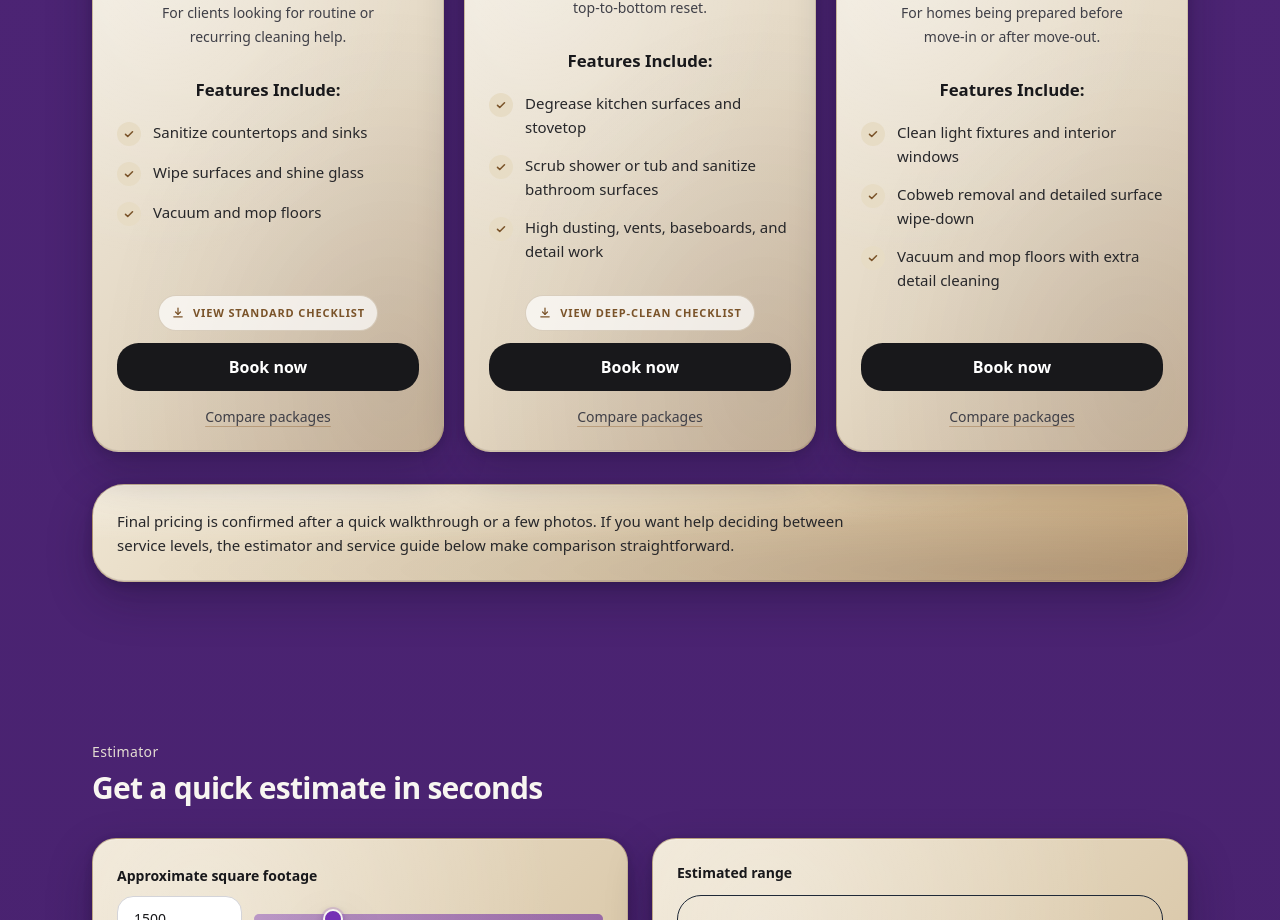
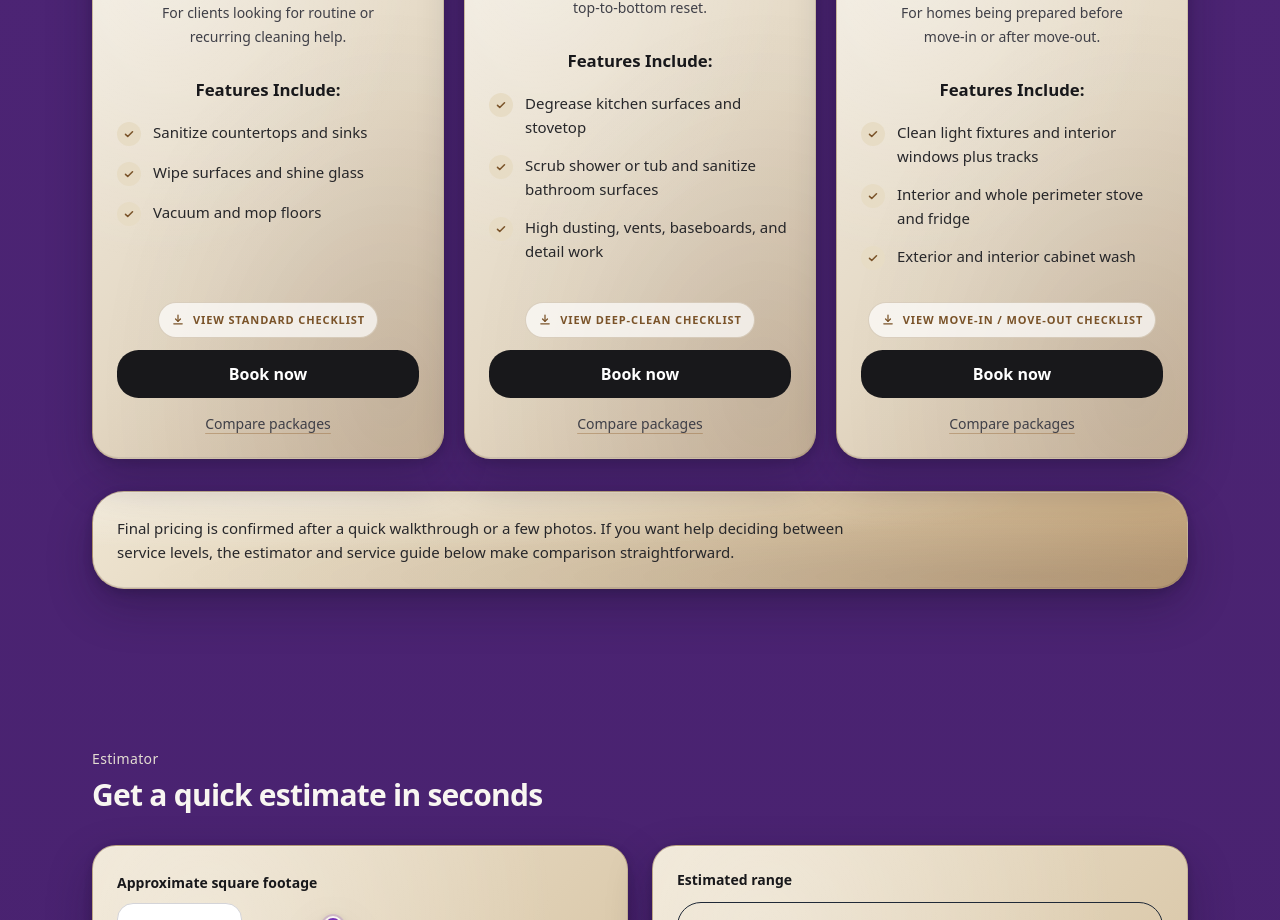
Before and after one commit to conels08/minute-maids-landing, a Next.js app: page / in a window 1280 px wide. Shown: the part 1960-2880 px from the top of the page. Built offline with nearby package versions, Linux system fonts and the light colour scheme; no server answers.

Commit message:
Update move-in/out service card and checklist

```diff
--- a/src/components/sections/Services.tsx
+++ b/src/components/sections/Services.tsx
@@ -29,10 +29,12 @@ const serviceCards = [
     title: "Move-in / Move-out Cleaning",
     description:
       "For homes being prepared before move-in or after move-out.",
+    checklistUrl: "/docs/Move In- Out Cleaning Checklist.pdf",
+    checklistLabel: "View move-in / move-out checklist",
     features: [
-      "Clean light fixtures and interior windows",
-      "Cobweb removal and detailed surface wipe-down",
-      "Vacuum and mop floors with extra detail cleaning",
+      "Clean light fixtures and interior windows plus tracks",
+      "Interior and whole perimeter stove and fridge",
+      "Exterior and interior cabinet wash",
     ],
   },
 ];
```
Also changed, not shown: 1 other file (tests, documents, lock files or other folders).
